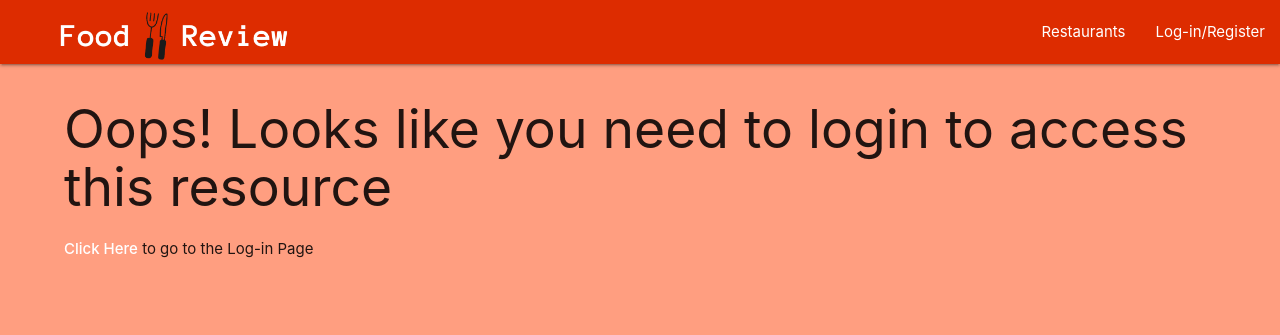
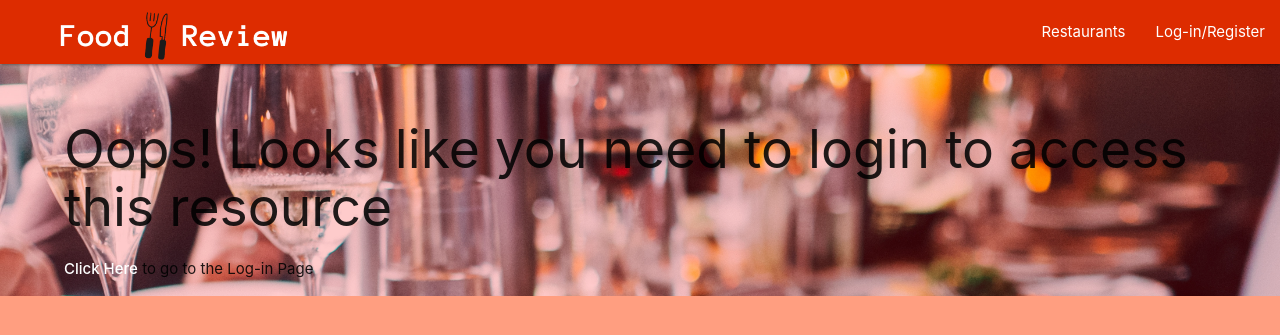
Before and after one commit to matteofiorini92/restaurants-reviews, a Flask app: page /my_reviews in a window 1280 px wide. Shown: the top 335 px of the page. Run offline with Flask 2, Linux system fonts and the light colour scheme; some libraries are stand-ins or nearby versions.

Commit message:
feat: added background image, transparent layer and fixed the navbar

```diff
--- a/static/css/style.css
+++ b/static/css/style.css
@@ -1,6 +1,24 @@
 #logo {
     max-height: 56px;
     vertical-align: bottom;
+}
+
+.background {
+  width: 100%;
+  height: 100%;
+  background-image: url("/static/css/img/table.jpg");
+  background-size: cover;
+  background-repeat: no-repeat;
+  background-attachment: fixed;
+  display: inline-block;
+}
+
+.layer {
+  width: 100%;
+  height: 100%;
+  background-color: rgba(255, 0, 0, 0.2);
+  padding-top: 20px;
+  display: inline-block;
 }
 
 .container {
@@ -9,6 +27,10 @@
 
 .restaurant-card {
     height: 300px;
+}
+
+.white-transparent {
+  background-color: rgba(255, 255, 255, 0.9) !important;
 }
 
 .social-links {
--- a/templates/base.html
+++ b/templates/base.html
@@ -5,7 +5,8 @@
     <meta charset="UTF-8">
     <meta http-equiv="X-UA-Compatible" content="IE=edge">
     <meta name="viewport" content="width=device-width, initial-scale=1.0">
-    <link rel="stylesheet" href="https://cdnjs.cloudflare.com/ajax/libs/materialize/1.0.0/css/materialize.min.css"  type="text/css">
+    <link rel="stylesheet" href="https://cdnjs.cloudflare.com/ajax/libs/materialize/1.0.0/css/materialize.min.css"
+        type="text/css">
     <link rel="stylesheet" href="https://cdnjs.cloudflare.com/ajax/libs/font-awesome/5.15.4/css/all.min.css"
         integrity="sha512-1ycn6IcaQQ40/MKBW2W4Rhis/DbILU74C1vSrLJxCq57o941Ym01SwNsOMqvEBFlcgUa6xLiPY/NS5R+E6ztJQ=="
         crossorigin="anonymous" referrerpolicy="no-referrer" />
@@ -16,6 +17,7 @@
 </head>
 
 <body class="deep-orange accent-1">
+    <div class="navbar-fixed">
         <nav>
             <div class="nav-wrapper deep-orange accent-4">
                 <a href="{{ url_for('get_restaurants') }}" class="brand-logo"><img id="logo"
@@ -37,7 +39,7 @@
                 </ul>
             </div>
         </nav>
-
+    </div>
     <ul class="sidenav" id="mobile-demo">
         <li><a href="{{ url_for('get_restaurants') }}">Restaurants</a></li>
         {% if session.user %}
@@ -52,7 +54,8 @@
         <li><a href="{{ url_for('login_register') }}">Log-in/Register</a></li>
         {% endif %}
     </ul>
-
+    <div class="background">
+        <div class="layer">
             <main class="container">
                 <section>
                     <!-- flash messages -->
@@ -69,6 +72,8 @@
                 {% block content %}
                 {% endblock %}
             </main>
+        </div>
+    </div>
     <script src="https://code.jquery.com/jquery-3.5.1.min.js"
         integrity="sha256-9/aliU8dGd2tb6OSsuzixeV4y/faTqgFtohetphbbj0=" crossorigin="anonymous"></script>
     <script src="https://cdnjs.cloudflare.com/ajax/libs/materialize/1.0.0/js/materialize.min.js"></script>
--- a/templates/get_restaurants.html
+++ b/templates/get_restaurants.html
@@ -34,7 +34,7 @@
 <div class="row">
     {% for restaurant in restaurants %}
     <div class="col s12 m6">
-        <div class="card sticky-action restaurant-card">
+        <div class="card sticky-action restaurant-card white-transparent">
             <div class="card-content">
                 <div class="card-title grey-text text-darken-4">
                     {{ restaurant.name }}
```
Also changed, not shown: README.md, static/css/img/table.jpg (added), static/css/img/table2.jpg (added). Lines whose indentation alone changed are shown as unchanged.
